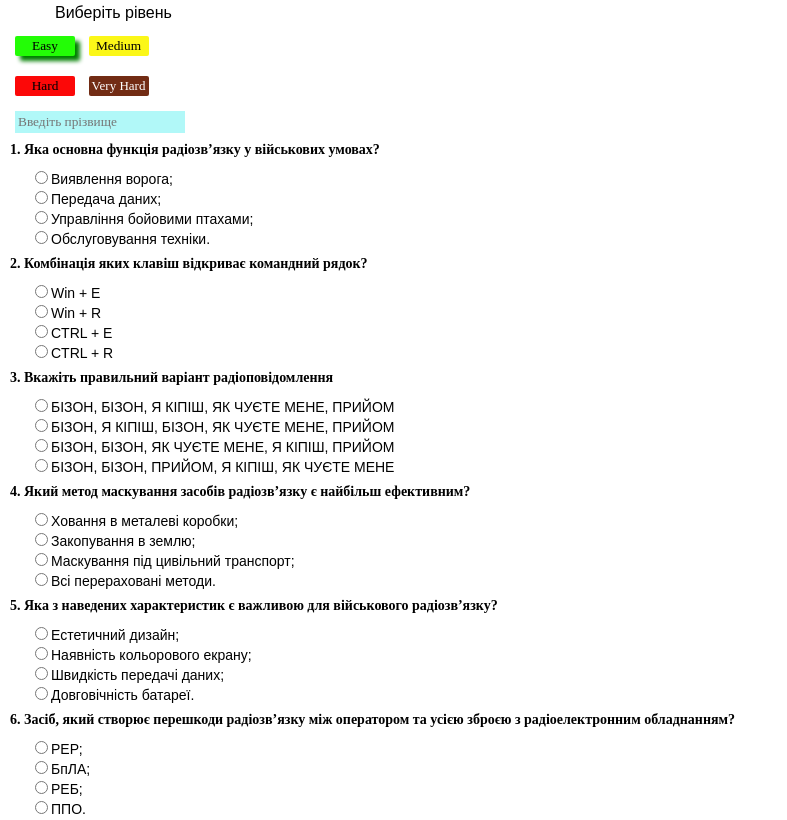
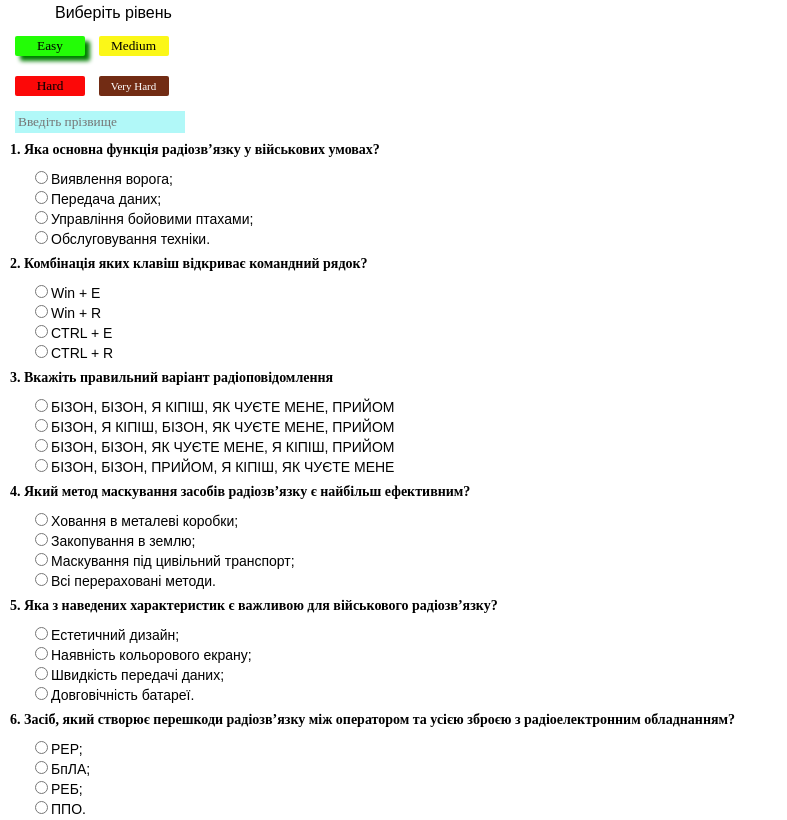
Before and after one commit to newtest3/Communication_test, a plain HTML site: page index.html in a window 1280 px wide. Shown: the top 820 px of the page, without its empty margins (0-787 px from the left). Drawn offline with Linux system fonts and the light colour scheme.

Commit message:
Update style.css

```diff
--- a/style.css
+++ b/style.css
@@ -106,7 +106,7 @@
 }
 .easy, .medium, .hard, .veryHard {
    margin: 10px 5px;
-   width: 60px;
+   width: 70px;
    height: 20px;
    border-radius: 2px;
 }
@@ -116,17 +116,14 @@
 }
 .medium{
    background-color: rgb(251, 247, 24);
-   /* box-shadow: 5px 5px 4px rgb(150, 150, 2); */
 }
 .hard{
    background-color: rgb(252, 8, 8);
-   /* box-shadow: 5px 5px 4px rgb(150, 3, 3); */
 }
 .veryHard{
    background-color: rgb(114, 44, 20);
-   /* box-shadow: 5px 5px 4px rgb(148, 39, 2); */
    color: white;
-   font-size: 13px;
+   font-size: 11px;
 }
 .contact{
    background-color: rgb(177, 248, 248);
```
